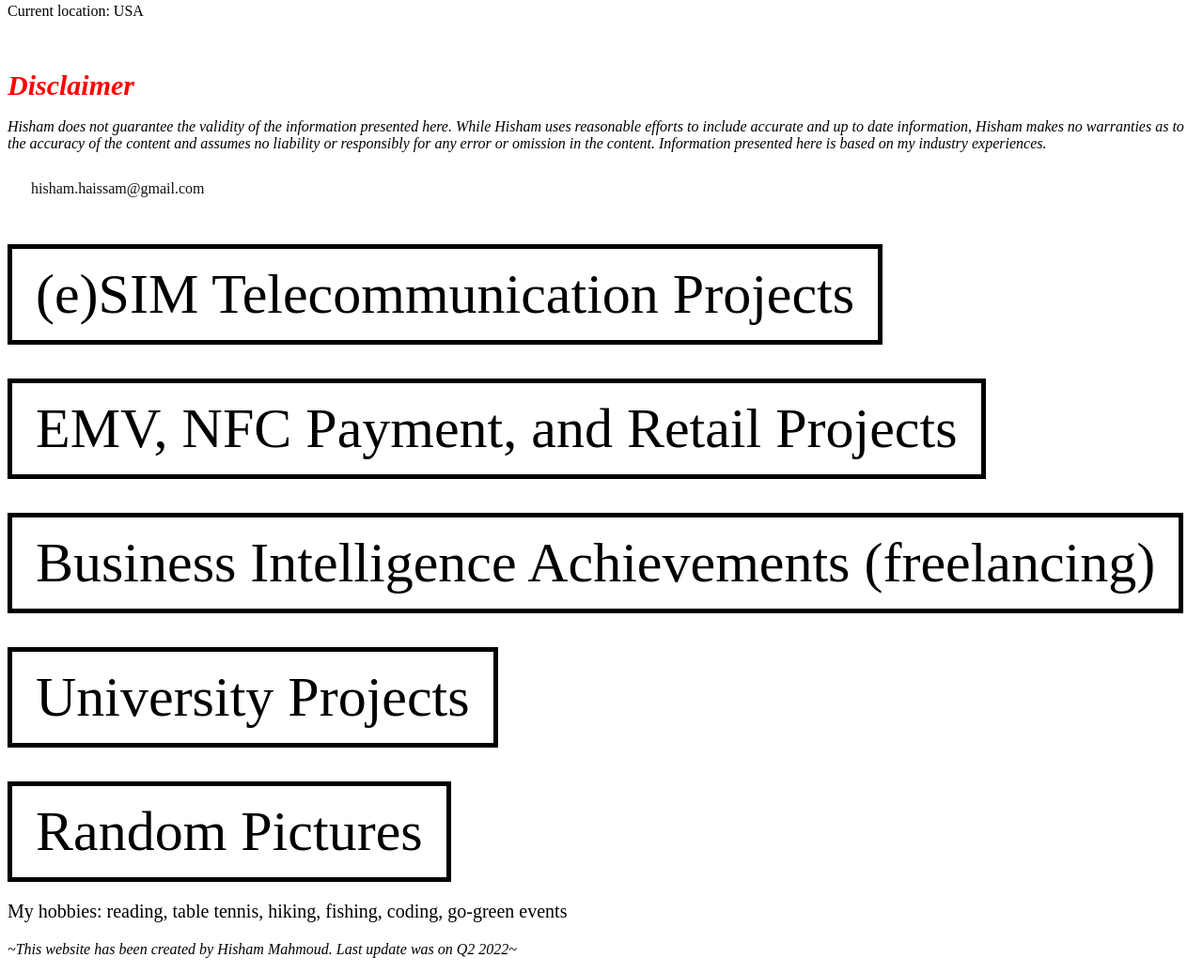
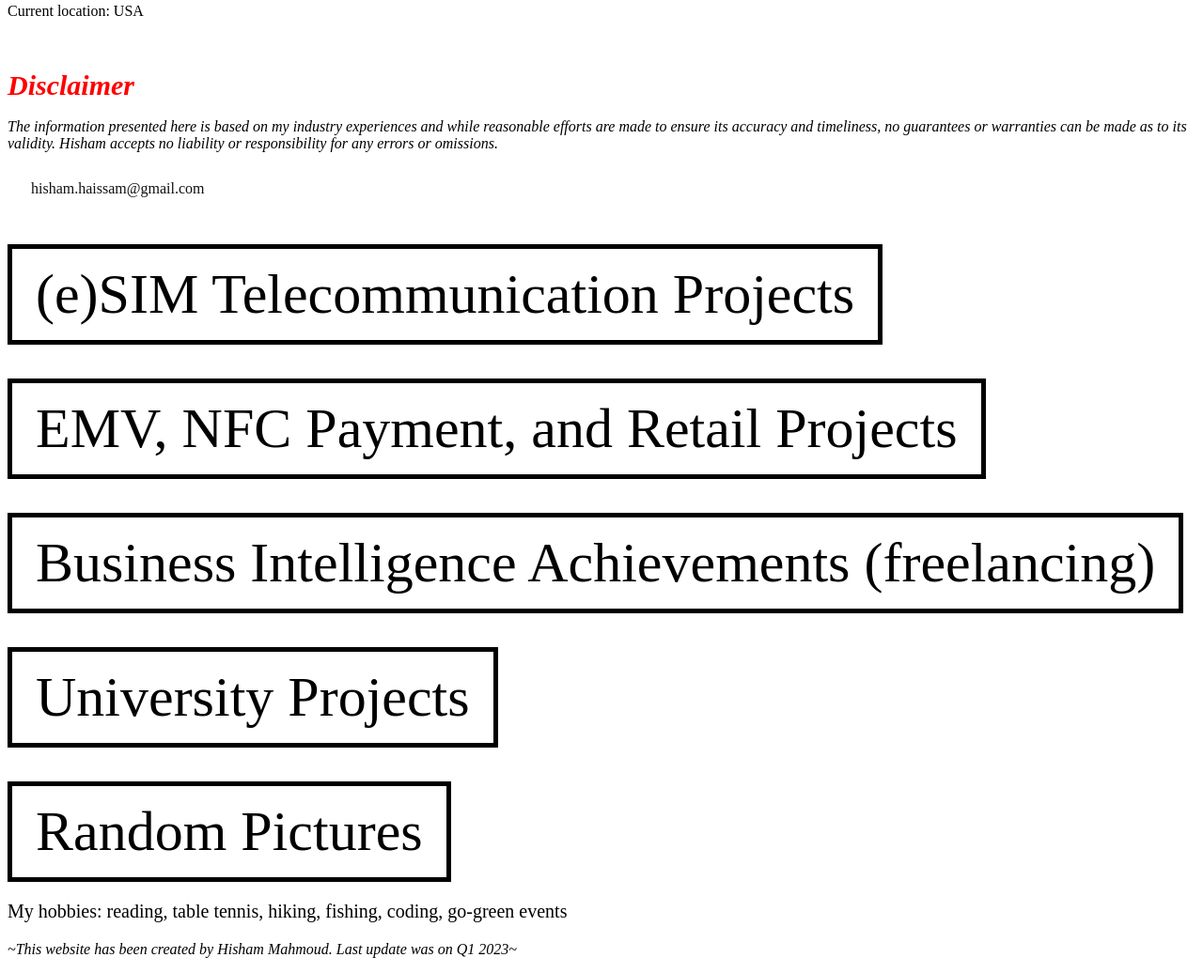
Before and after one commit to hishamhaissam/hishamhaissam.github.io, a plain HTML site: page index.html in a window 1280 px wide. Shown: the part 77-1113 px from the top of the page at 94% size. Drawn offline with Linux system fonts and the light colour scheme.

Commit message:
Update index.html

```diff
--- a/index.html
+++ b/index.html
@@ -32,7 +32,7 @@
        <p>Current location: USA</p>
 			</br>
 		<h3 style="color:red;"><i style="font-size:30px">Disclaimer</i></h3>
-		<p><i>Hisham does not guarantee the validity of the information presented here. While Hisham uses reasonable efforts to include accurate and up to date information, Hisham makes no warranties as to the accuracy of the content and assumes no liability or responsibly for any error or omission in the content. Information presented here is based on my industry experiences.</i></p>
+		<p><i>The information presented here is based on my industry experiences and while reasonable efforts are made to ensure its accuracy and timeliness, no guarantees or warranties can be made as to its validity. Hisham accepts no liability or responsibility for any errors or omissions.</i></p>
 		<div class="no_format">
 			<a href="mailto:hisham.haissam@gmail.com">hisham.haissam@gmail.com</a>
 		</div>
@@ -57,7 +57,7 @@
 		<a style="font-size:60px" href="Images.html">Random Pictures</a>
 		<p style="font-size:20px">My hobbies: reading, table tennis, hiking, fishing, coding, go-green events</p>
 		<footer>
-			<p><i>~This website has been created by Hisham Mahmoud. Last update was on Q2 2022~</i></p>
+			<p><i>~This website has been created by Hisham Mahmoud. Last update was on Q1 2023~</i></p>
 		</footer>
 	</body>
 	</html>
```
